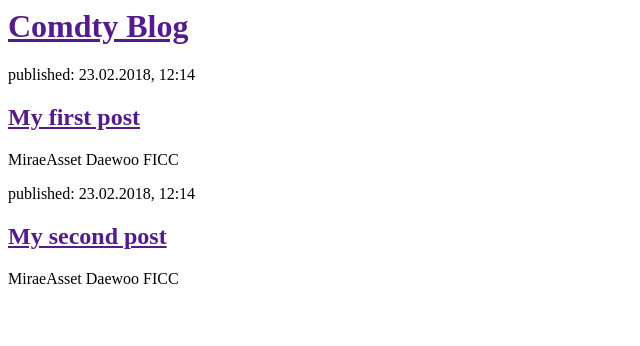
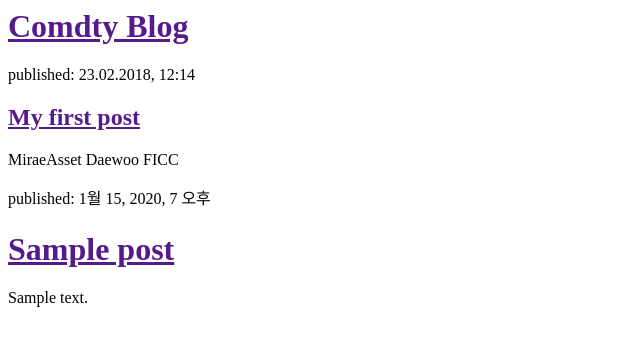
Before and after one commit to dyermons/my-first-blog, a Django app: template comdty/templates/comdty/post_list.html in a window 1280 px wide. Shown: the top 346 px of the page, without its empty margins (0-640 px from the left). Run offline with Django 3.2, Linux system fonts and the light colour scheme; the template is opened without the code that fills it: values that come from a table or form of the project are taken from there, others are empty; tables that the repository leaves empty hold one stand-in row (values such as "Sample post").

Commit message:
Modified templates to display posts from database.

```diff
--- a/comdty/templates/comdty/post_list.html
+++ b/comdty/templates/comdty/post_list.html
@@ -8,15 +8,25 @@
 		</div>
 
 		<div>
-            <p>published: 23.02.2018, 12:14</p>
+			<p>
+				published: 23.02.2018, 12:14
+			</p>
 			<h2><a href="">My first post</a></h2>
-            <p>MiraeAsset Daewoo FICC</p>
+			<p>
+				MiraeAsset Daewoo FICC
+			</p>
 		</div>
 
+		{% for post in posts %}
 		<div>
-            <p>published: 23.02.2018, 12:14</p>
-            <h2><a href="">My second post</a></h2>
-            <p>MiraeAsset Daewoo FICC</p>
+			<p>
+				published: {{ post.published_date }}
+			</p>
+			<h1><a href="">{{ post.title }}</a></h1>
+			<p>
+				{{ post.text|linebreaksbr }}
+			</p>
 		</div>
+		{% endfor %}
 	</body>
 </html>
--- a/comdty/views.py
+++ b/comdty/views.py
@@ -1,6 +1,9 @@
 from django.shortcuts import render
+from django.utils import timezone
+from .models import Post
 
 # Create your views here.
 
 def post_list(request):
-    return render(request, 'comdty/post_list.html',{})
+    posts = Post.objects.filter(published_date__lte=timezone.now()).order_by('published_date')
+    return render(request, 'comdty/post_list.html',{'posts':posts})
```
Lines whose indentation alone changed are shown as unchanged.
